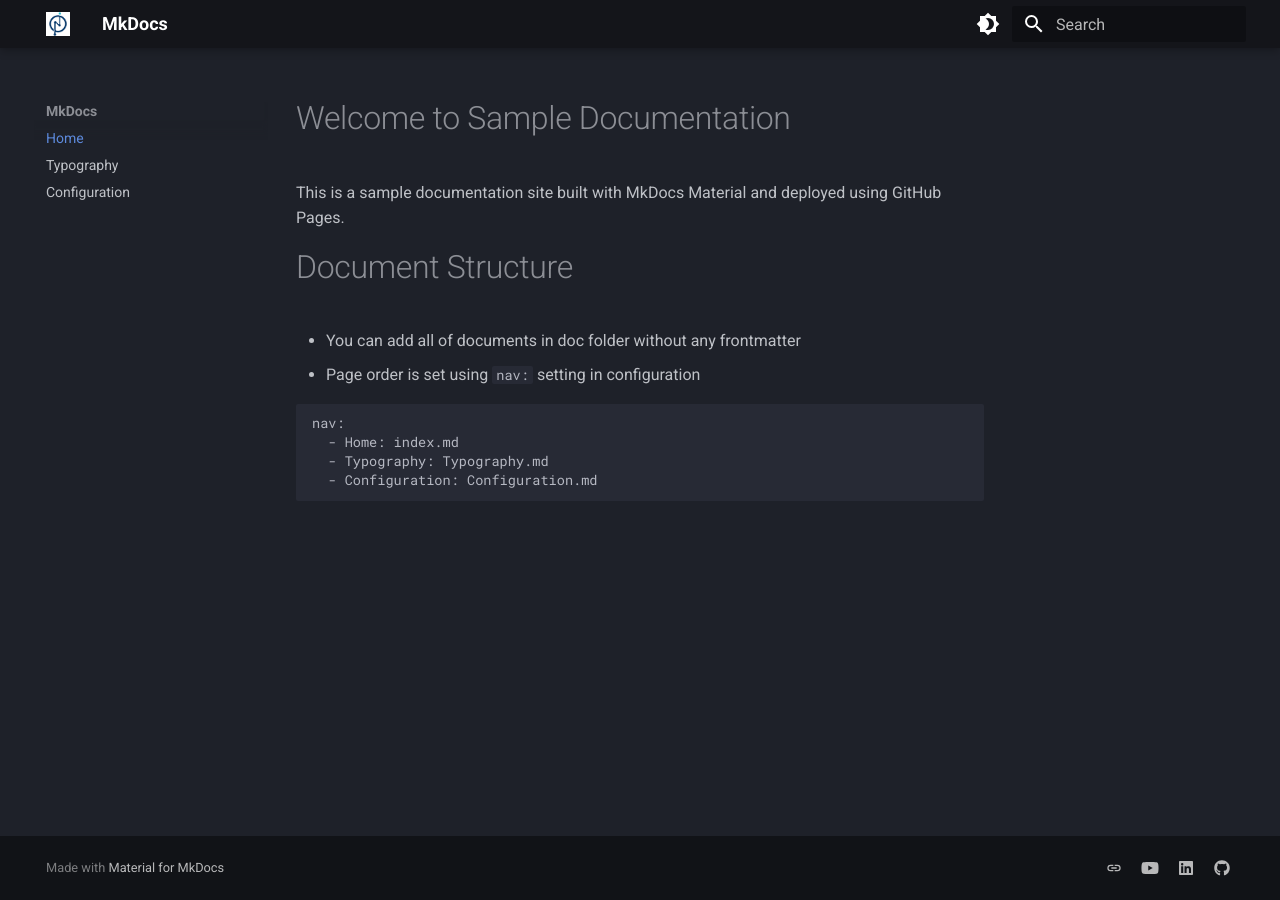
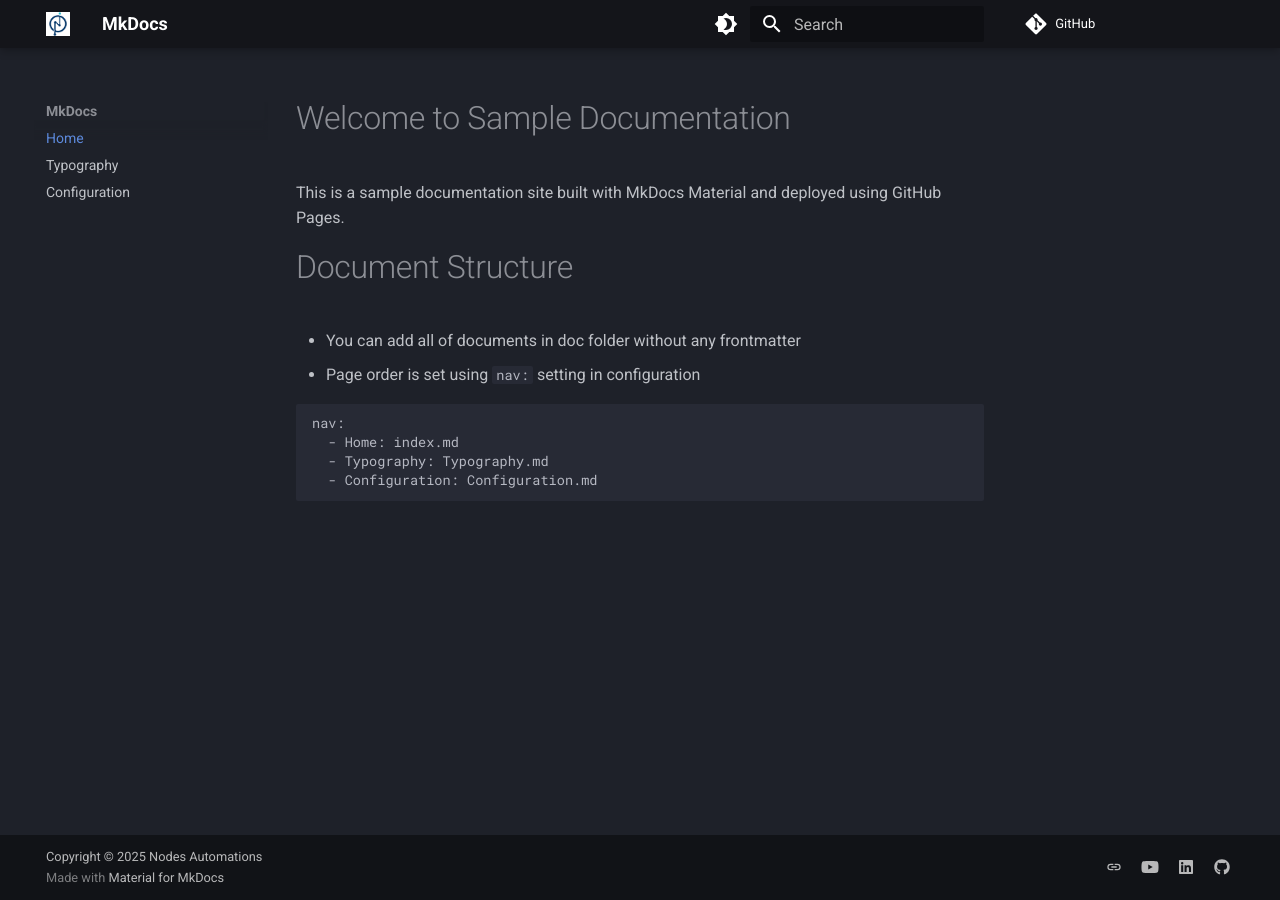
Before and after one commit to NodesAutomations/Template_MkDocs, an MkDocs documentation site: the page built from docs/index.md, in a window 1280 px wide. Built offline with MkDocs 1.6.1 and Material for MkDocs 9.7.7, drawn with Linux system fonts in a browser that asks for light colours; comment, search, counter and statistics services are not loaded.

Commit message:
Update repository information and social links in mkdocs.yml

```diff
--- a/mkdocs.yml
+++ b/mkdocs.yml
@@ -25,10 +25,17 @@
   - Typography: Typography.md
   - Configuration: Configuration.md
 
+# Repository
+repo_name: GitHub
+repo_url: https://github.com/NodesAutomations/Template_MkDocs
+
+# Copyright
+copyright: Copyright &copy; 2025 Nodes Automations
+
 # Footer social links
 extra:
   social:
-    - icon: assets/favicon.png
+    - icon: fontawesome/globe
       link: https://www.nodesautomations.com
     - icon: fontawesome/brands/youtube
       link: https://www.youtube.com/channel/UCnrjW31os9P6_MtSZXt6o-g
```
